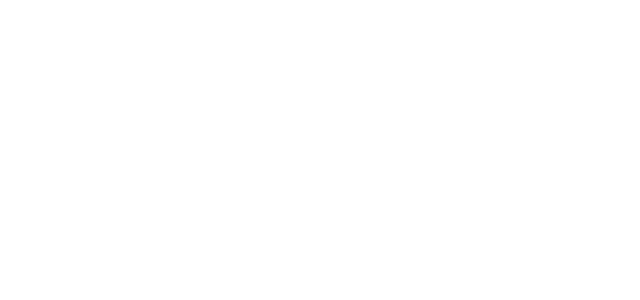
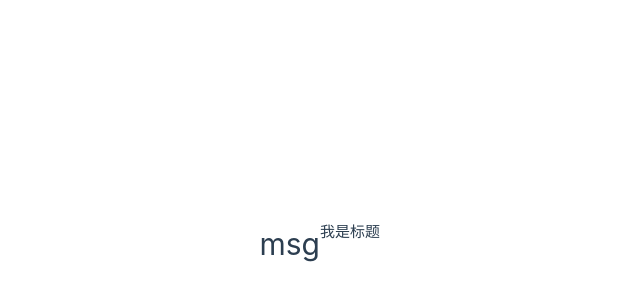
Before and after one commit to A189861A/vue3-vite-ts, a Vue app: page /CompilerMacros in a window 1280 px wide. Before the commit this address had no page. Shown: the part 156-456 px from the top of the page, without its empty margins (320-960 px from the left). Built offline with nearby package versions, Linux system fonts and the light colour scheme.

Commit message:
【web】【issue_id=xxx】withDefaults

```diff
--- /dev/null
+++ b/src/components/DefinePropsCom.vue
@@ -0,0 +1,34 @@
+<script setup lang="ts">
+interface ListItem {
+  name: string
+  age: number
+}
+
+
+// const props = defineProps<{
+//   msg: string
+//   title: string
+//   list: ListItem[]
+// }>()
+
+interface Props {
+  msg: string
+  // title可选
+  title?: string
+  list: ListItem[]
+}
+// withDefaults 的第二个参数便是默认参数设置，会被编译为运行时 props 的 default 选项
+const props = withDefaults(defineProps<Props>(), {
+  title: '我是标题',
+  // 对于array、object需要使用函数，和以前的写法一样
+  list: () => []
+})
+
+// 在 ts 中使用 props 中的属性，具有很好的类型推断能力
+console.log(props.list[0].age)
+</script>
+
+<template>
+  <h1>{{ msg }}</h1>
+  <div>{{ title }}</div>
+</template>
--- a/src/router/index.ts
+++ b/src/router/index.ts
@@ -16,6 +16,14 @@
       // this generates a separate chunk (About.[hash].js) for this route
       // which is lazy-loaded when the route is visited.
       component: () => import('../views/AboutView.vue')
+    },
+    {
+      path: '/CompilerMacros',
+      name: 'CompilerMacros',
+      // route level code-splitting
+      // this generates a separate chunk (About.[hash].js) for this route
+      // which is lazy-loaded when the route is visited.
+      component: () => import('../views/CompilerMacros.vue')
     }
   ]
 })
--- /dev/null
+++ b/src/views/CompilerMacros.vue
@@ -0,0 +1,13 @@
+<script setup lang="ts">
+    import DefinepropsCom from '../components/DefinepropsCom.vue'
+    const list = [
+        {
+            name: 'name',
+            age: 10
+        }
+    ]
+</script>
+
+<template>
+    <DefinepropsCom msg="msg" :list="list" />
+</template>
```
Also changed, not shown: 2 other files (tests, documents, lock files or other folders).
